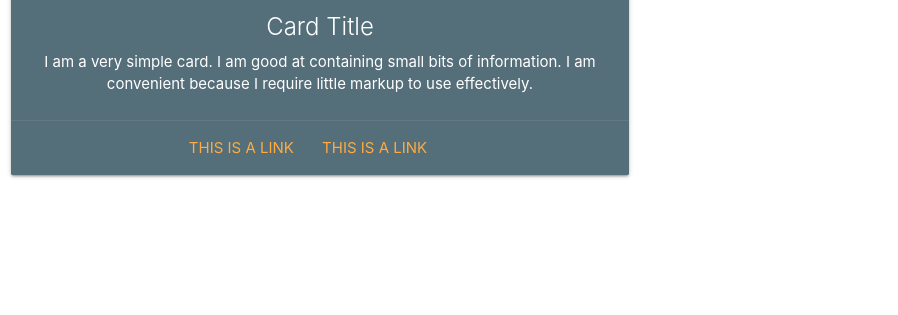
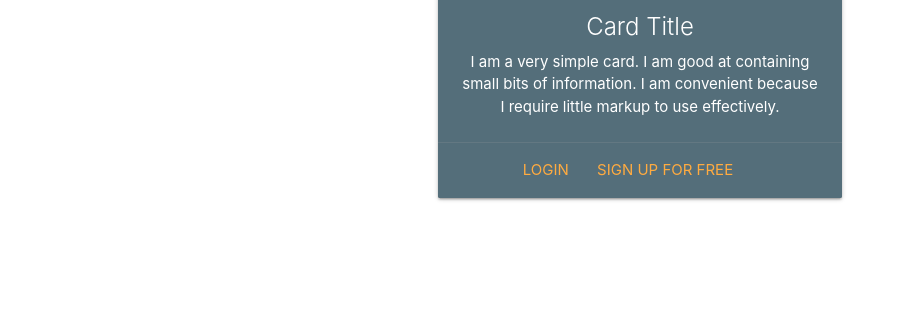
Before and after one commit to Code-Institute-Submissions/JoseCastanoCoding-ms3-clubbing-buddy, a Flask app: page / in a window 1280 px wide. Shown: the part 485-800 px from the top of the page, without its empty margins (0-898 px from the left). Run offline with Flask 2, Linux system fonts and the light colour scheme; some libraries are stand-ins or nearby versions.

Commit message:
added login.html

```diff
--- a/app.py
+++ b/app.py
@@ -19,20 +19,39 @@ app.config["MONGO_DBNAME"] = os.environ.get("MONGO_DBNAME")
 app.config["MONGO_URI"] = os.environ.get("MONGO_URI")
 app.secret_key = os.environ.get("SECRET_KEY")
 
-mongo = PyMongo(app)
-
-
 cloudinary.config(
   cloud_name = "jose-cloudinary",
   api_key = "494171894259977",
   api_secret = "Vn3TYGyC-vR_ULtIQCCxzWbSy7M"
 )
 
+mongo = PyMongo(app)
+
 
 @app.route("/")
-@app.route("/homepage.html")
+@app.route("/homepage")
 def homepage():
     return render_template("homepage.html")
+
+
+@app.route("/login", methods=["GET", "POST"])
+def login():
+    if request.method == "POST":
+        existing_user = mongo.db.users.find_one(
+            {"username": request.form.get("username").lower()})
+
+        if existing_user:
+            if check_password_hash(
+                existing_user["password"], request.form.get("password")):
+                    session["user"] = request.form.get("username").lower()
+                    return redirect(url_for("buddies_area", username=session["user"]))
+            else:
+                return redirect(url_for("/login"))
+
+        else:
+            return redirect(url_for("login"))
+
+    return render_template("login.html")
 
 
 if __name__ == "__main__":
--- a/templates/homepage.html
+++ b/templates/homepage.html
@@ -32,7 +32,8 @@
                 </a>
                 <ul id="nav-mobile" class="right hide-on-med-and-down">
                     <li><a href="{{ url_for('homepage') }}">Home</a></li>
-                    <li><a href="#">Login</a></li>
+                    <li><a href="#">Testimonials</a></li>
+                    <li><a href="{{ url_for('login') }}">Login</a></li>
                     <li><a href="#">Sign Up For Free</a></li>
                 </ul>
             </div>
@@ -54,8 +55,9 @@
     </section>
 
     <!-- Register/Login -->
+
     <div class="row">
-        <div class="col s12 m6 center-align">
+        <div class="col s6 m4 offset-m4 center-align">
             <div class="card blue-grey darken-1">
                 <div class="card-content white-text">
                     <span class="card-title">Card Title</span>
@@ -63,12 +65,14 @@
                         I am convenient because I require little markup to use effectively.</p>
                 </div>
                 <div class="card-action">
-                    <a href="#">This is a link</a>
-                    <a href="#">This is a link</a>
+                    <a href="{{ url_for('login') }}">Login</a>
+                    <a href="#">Sign Up for Free</a>
                 </div>
             </div>
         </div>
     </div>
+
+
 
 
 
```
Also changed, not shown: templates/login.html (added, +17 -0 lines).
